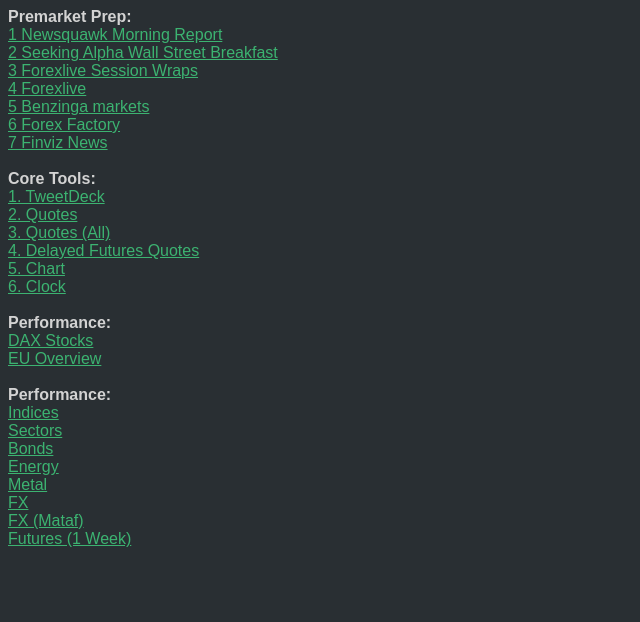
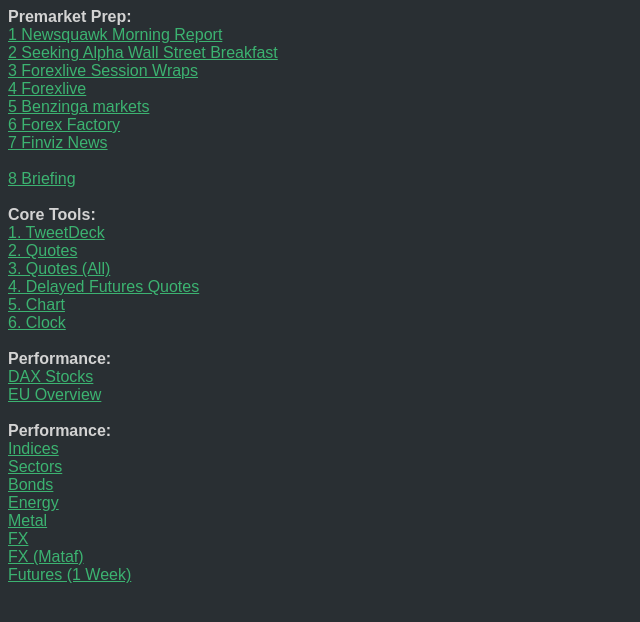
Before and after one commit to 1nf2021/GNQTrade, a plain HTML site: page index.html in a window 1280 px wide. Shown: the whole page, without its empty margins (0-640 px from the left). Drawn offline with Linux system fonts and the light colour scheme.

Commit message:
Update index.html

```diff
--- a/index.html
+++ b/index.html
@@ -75,6 +75,12 @@ Premarket Prep:
 <a href="https://finviz.com/news.ashx
 " target="_blank">
 7 Finviz News
+</a><br>
+<br>
+
+  <a href="http://hosting.briefing.com/cschwab/InDepth/InPlay.htm
+" target="_blank">
+8 Briefing
 </a><br>
 <br>
 
```
